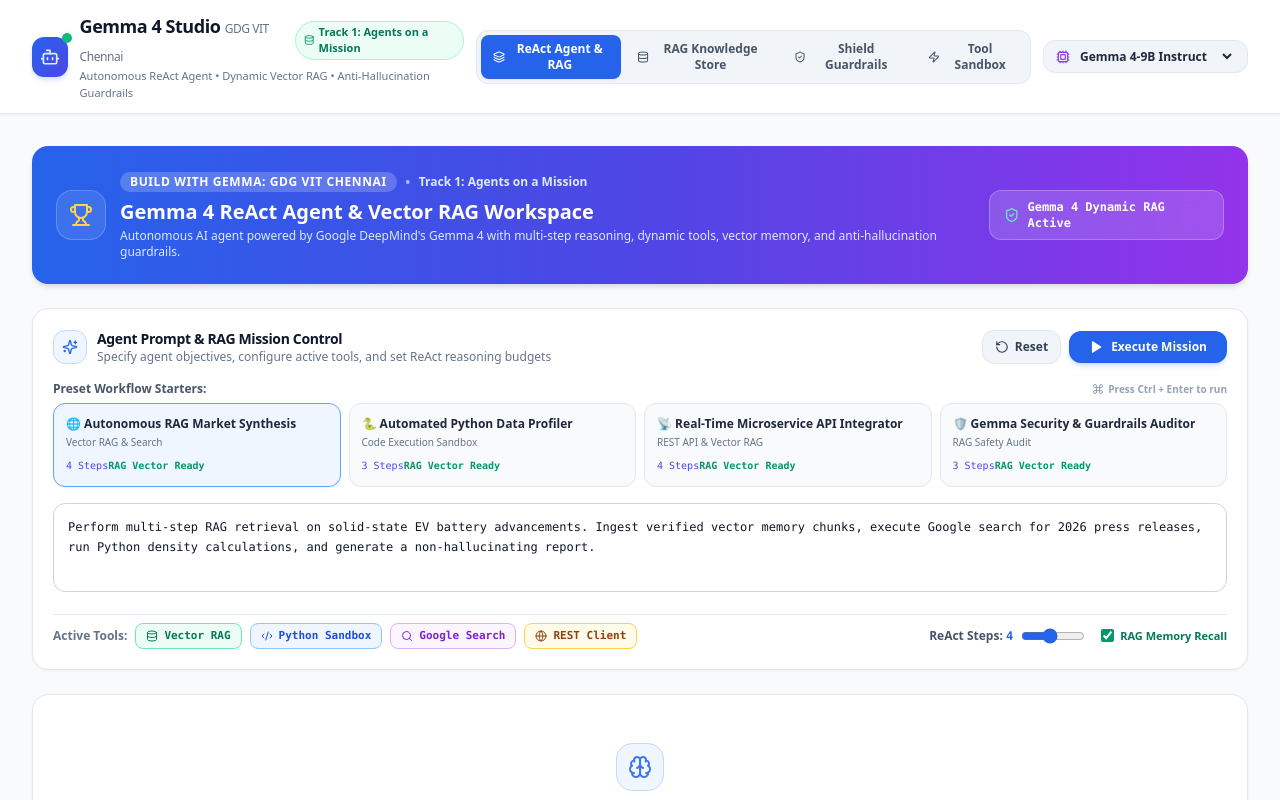
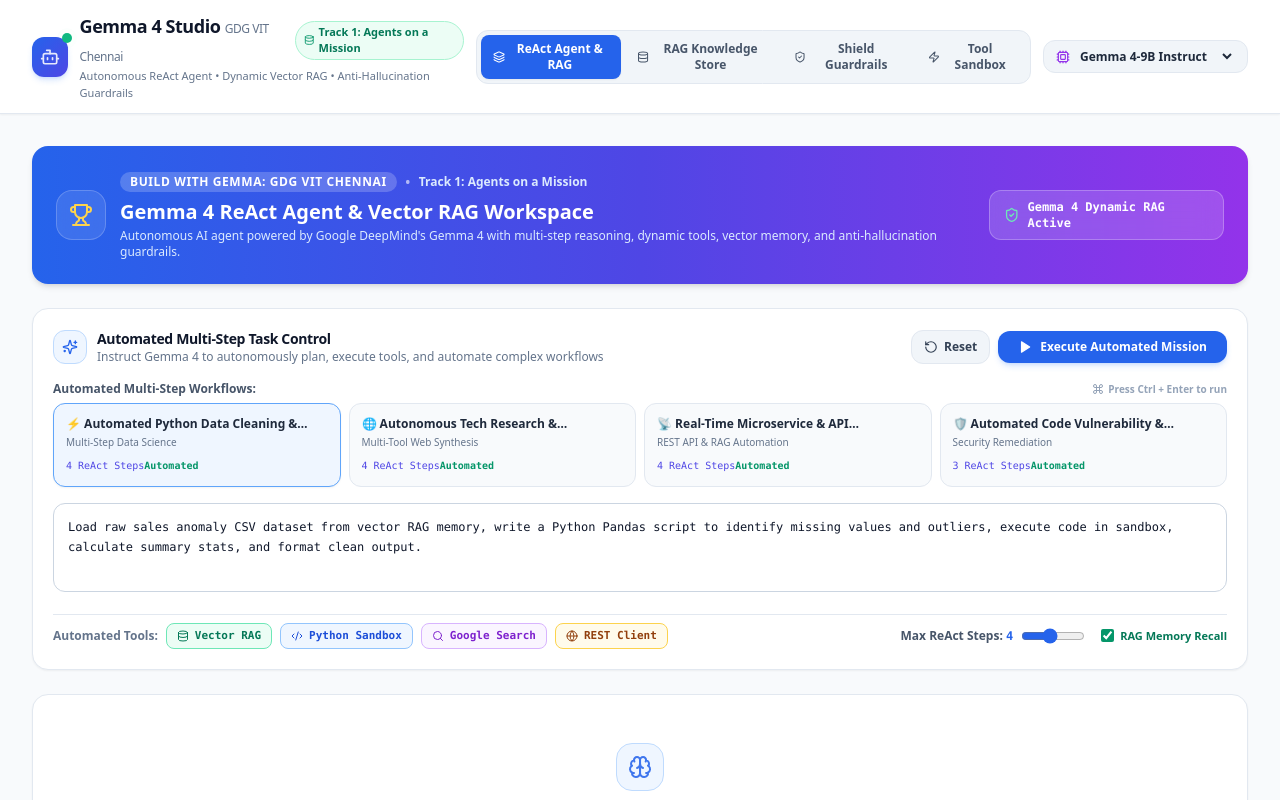
Before and after one commit to Rajaroman/gdgvitrepo, a React (Vite) app: page / in a window 1280 px wide. Shown: the top 800 px of the page. Built offline with nearby package versions, Linux system fonts and the light colour scheme.

Commit message:
Enhance automated multi-step task presets and execution engine

```diff
--- a/src/components/AgentControlPanel.jsx
+++ b/src/components/AgentControlPanel.jsx
@@ -1,35 +1,35 @@
 import React from 'react';
-import { Play, RotateCcw, Sparkles, Code2, Search, Database, Globe, Command } from 'lucide-react';
+import { Play, RotateCcw, Sparkles, Code2, Search, Database, Globe, Command, Layers } from 'lucide-react';
 
 export const MISSION_PRESETS = [
   {
+    id: 'data-science-automation',
+    title: '⚡ Automated Python Data Cleaning & Profiling Pipeline',
+    category: 'Multi-Step Data Science',
+    prompt: 'Load raw sales anomaly CSV dataset from vector RAG memory, write a Python Pandas script to identify missing values and outliers, execute code in sandbox, calculate summary stats, and format clean output.',
+    toolsNeeded: ['vector_memory_rag', 'python_interpreter', 'api_request_json'],
+    estimatedSteps: 4
+  },
+  {
     id: 'renewable-energy',
-    title: '🌐 Autonomous RAG Market Synthesis',
-    category: 'Vector RAG & Search',
+    title: '🌐 Autonomous Tech Research & Competitor Benchmark',
+    category: 'Multi-Tool Web Synthesis',
     prompt: 'Perform multi-step RAG retrieval on solid-state EV battery advancements. Ingest verified vector memory chunks, execute Google search for 2026 press releases, run Python density calculations, and generate a non-hallucinating report.',
     toolsNeeded: ['vector_memory_rag', 'web_search_google', 'python_interpreter'],
     estimatedSteps: 4
   },
   {
-    id: 'data-pipeline',
-    title: '🐍 Automated Python Data Profiler',
-    category: 'Code Execution Sandbox',
-    prompt: 'Load the raw sales anomaly CSV dataset from vector RAG memory, write a Python Pandas script to identify missing values and outliers, execute code in sandbox, generate summary statistics, and save clean dataset.',
-    toolsNeeded: ['python_interpreter', 'vector_memory_rag', 'database_query'],
-    estimatedSteps: 3
-  },
-  {
     id: 'api-aggregator',
-    title: '📡 Real-Time Microservice API Integrator',
-    category: 'REST API & Vector RAG',
-    prompt: 'Perform multi-stage API integration to check current global weather anomaly alerts for agricultural zones, cross-reference RAG vector database, compute risk matrix, and trigger notification payload.',
+    title: '📡 Real-Time Microservice & API Orchestrator',
+    category: 'REST API & RAG Automation',
+    prompt: 'Perform multi-stage API integration to check current global weather anomaly alerts for agricultural zones, cross-reference RAG vector database, compute risk matrix in Python sandbox, and dispatch notification payload.',
     toolsNeeded: ['api_request_json', 'database_query', 'python_interpreter'],
     estimatedSteps: 4
   },
   {
     id: 'security-auditor',
-    title: '🛡️ Gemma Security & Guardrails Auditor',
-    category: 'RAG Safety Audit',
+    title: '🛡️ Automated Code Vulnerability & Guardrails Audit',
+    category: 'Security Remediation',
     prompt: 'Inspect target repository code snippet for SQL injection vulnerabilities and prompt leakage vulnerabilities. Execute static analysis tool, test edge case inputs in python sandbox, and formulate remediation diff.',
     toolsNeeded: ['python_interpreter', 'vector_memory_rag'],
     estimatedSteps: 3
@@ -68,8 +68,8 @@
             <Sparkles className="w-4 h-4" />
           </div>
           <div>
-            <h2 className="text-sm font-bold text-slate-900 tracking-tight">Agent Prompt & RAG Mission Control</h2>
-            <p className="text-xs text-slate-500">Specify agent objectives, configure active tools, and set ReAct reasoning budgets</p>
+            <h2 className="text-sm font-bold text-slate-900 tracking-tight">Automated Multi-Step Task Control</h2>
+            <p className="text-xs text-slate-500">Instruct Gemma 4 to autonomously plan, execute tools, and automate complex workflows</p>
           </div>
         </div>
 
@@ -91,11 +91,11 @@
             {isRunning ? (
               <>
                 <div className="w-3.5 h-3.5 border-2 border-white/30 border-t-white rounded-full animate-spin"></div>
-                Executing Agent & RAG...
+                Automating Task...
               </>
             ) : (
               <>
-                <Play className="w-3.5 h-3.5 fill-current" /> Execute Mission
+                <Play className="w-3.5 h-3.5 fill-current" /> Execute Automated Mission
               </>
             )}
           </button>
@@ -105,7 +105,7 @@
       {/* Preset Selector */}
       <div className="space-y-1.5">
         <div className="flex items-center justify-between text-xs font-semibold text-slate-600">
-          <span>Preset Workflow Starters:</span>
+          <span>Automated Multi-Step Workflows:</span>
           <span className="text-[10px] text-slate-400 flex items-center gap-1">
             <Command className="w-3 h-3" /> Press Ctrl + Enter to run
           </span>
@@ -128,8 +128,8 @@
                 <div className="text-[10px] text-slate-500 mt-0.5">{preset.category}</div>
               </div>
               <div className="flex items-center justify-between text-[10px] text-indigo-600 font-mono">
-                <span>{preset.estimatedSteps} Steps</span>
-                <span className="text-emerald-600 font-bold">RAG Vector Ready</span>
+                <span>{preset.estimatedSteps} ReAct Steps</span>
+                <span className="text-emerald-600 font-bold">Automated</span>
               </div>
             </button>
           ))}
@@ -143,7 +143,7 @@
           onChange={(e) => setPrompt(e.target.value)}
           onKeyDown={handleKeyDown}
           disabled={isRunning}
-          placeholder="Describe your complex multi-step RAG mission for Gemma Agent..."
+          placeholder="Describe your complex multi-step task for Gemma 4 to automate (e.g. 'Load dataset from RAG, clean null values with Python, and format summary statistics')..."
           rows={3}
           className="w-full glass-input p-3.5 rounded-xl text-xs text-slate-800 placeholder-slate-400 resize-none font-mono focus:ring-2 focus:ring-blue-500 leading-relaxed"
         />
@@ -154,7 +154,7 @@
 
         {/* Active Tools */}
         <div className="flex items-center gap-2 flex-wrap">
-          <span className="text-slate-500 font-semibold">Active Tools:</span>
+          <span className="text-slate-500 font-semibold">Automated Tools:</span>
 
           <button
             onClick={() => toggleTool('vector_memory_rag')}
@@ -204,7 +204,7 @@
         {/* Sliders & Memory */}
         <div className="flex items-center gap-4">
           <div className="flex items-center gap-2">
-            <span className="text-slate-600 font-semibold">ReAct Steps: <strong className="text-blue-600 font-mono">{maxSteps}</strong></span>
+            <span className="text-slate-600 font-semibold">Max ReAct Steps: <strong className="text-blue-600 font-mono">{maxSteps}</strong></span>
             <input
               type="range"
               min={1}
```
